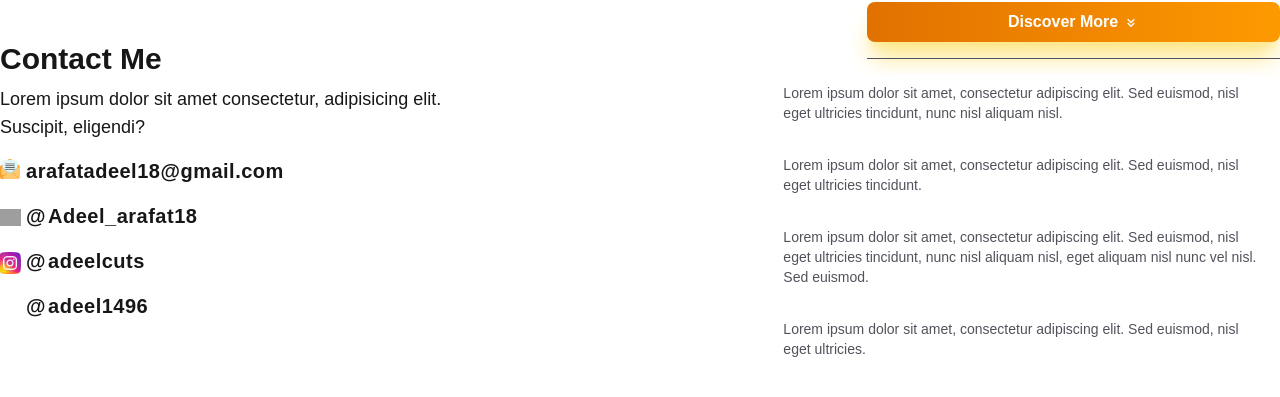
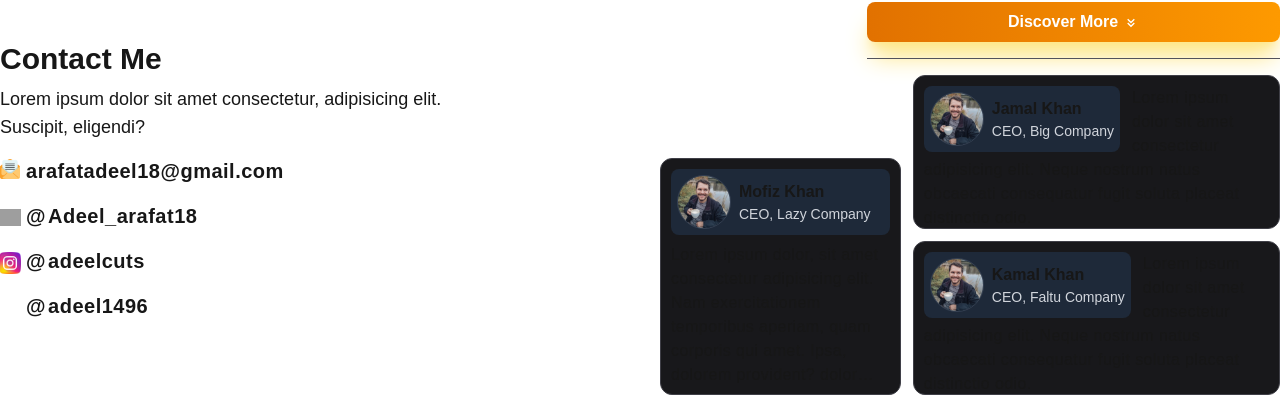
Before and after one commit to abeer-ahaad/adeel-portfolio, a Next.js app: page / in a window 1280 px wide. Shown: the part 455-852 px from the top of the page. Built offline with nearby package versions, Linux system fonts and the light colour scheme; grey boxes are pictures that could not be loaded.

Commit message:
testimonials

```diff
--- a/components/Testimonials.tsx
+++ b/components/Testimonials.tsx
@@ -1,3 +1,5 @@
+import Image from "next/image"
+
 export default function Testimonials() {
   const tmls = [
     {
@@ -21,17 +23,102 @@ export default function Testimonials() {
       text: "Lorem ipsum dolor sit amet, consectetur adipiscing elit. Sed euismod, nisl eget ultricies.",
     },
   ]
+
   return (
-    <div className="w-5/6 flex flex-col gap-4 items-end">
-      {tmls.map((tml, i) => (
-        <div key={i}>
-          <div className="bg-white text-sm text-zinc-600 px-5 py-2 rounded-3xl">
-            <p>{tml.text}</p>
+    <div className="w-full h-80 grid grid-cols-5 grid-rows-4 gap-3">
+      <div className="col-span-2 border border-transparent" />
+      <div className="col-span-3 row-span-2 rounded-xl border border-zinc-700 p-2.5 bg-zinc-900">
+        <div className="w-fit float-left mr-3 flex gap-2 items-center p-1.5 rounded-lg bg-gray-800">
+          <div className="border border-gray-700 rounded-full overflow-hidden">
+            <Image
+              src="/man-with-coffee.jpg"
+              alt="avatar"
+              width={500}
+              height={500}
+              className="object-cover w-13 h-13 scale-110 object-[top_50%]"
+            />
+          </div>
+          <div>
+            <h1 className="text-md font-semibold">Jamal Khan</h1>
+            <p className="text-gray-300 text-sm ">CEO, Big Company</p>
           </div>
         </div>
-      ))}
+        <p className="tracking-wide">
+          Lorem ipsum dolor sit amet consectetur adipisicing elit. Neque nostrum
+          natus obcaecati consequatur fugit soluta placeat distinctio odio.
+        </p>
+      </div>
+
+      <div className="col-span-2 row-span-3 rounded-xl border border-zinc-700 p-2.5 bg-zinc-900">
+        <div className="flex gap-2 items-center p-1.5 mb-2 rounded-lg bg-gray-800">
+          <div className="border border-gray-700 rounded-full overflow-hidden">
+            <Image
+              src="/man-with-coffee.jpg"
+              alt="avatar"
+              width={500}
+              height={500}
+              className="object-cover w-13 h-13 scale-110 object-[top_50%]"
+            />
+          </div>
+          <div>
+            <h1 className="text-md font-semibold">Mofiz Khan</h1>
+            <p className="text-gray-300 text-sm ">CEO, Lazy Company</p>
+          </div>
+        </div>
+        <p className="tracking-wide line-clamp-6">
+          Lorem ipsum dolor, sit amet consectetur adipisicing elit. Nam
+          exercitationem temporibus aperiam, quam corporis qui amet. Ipsa,
+          dolorem provident? dolor temporibus quam.
+        </p>
+      </div>
+
+      <div className="col-span-3 row-span-2 rounded-xl border border-zinc-700 p-2.5 bg-zinc-900">
+        <div className="w-fit float-left mr-3 flex gap-2 items-center p-1.5 rounded-lg bg-gray-800 overflow-hidden">
+          <div className="border border-gray-700 rounded-full overflow-hidden">
+            <Image
+              src="/man-with-coffee.jpg"
+              alt="avatar"
+              width={500}
+              height={500}
+              className="object-cover w-13 h-13 scale-110 object-[top_50%]"
+            />
+          </div>
+          <div>
+            <h1 className="text-md font-semibold">Kamal Khan</h1>
+            <p className="text-gray-300 text-sm ">CEO, Faltu Company</p>
+          </div>
+        </div>
+        <p className="tracking-wide">
+          Lorem ipsum dolor sit amet consectetur adipisicing elit. Neque nostrum
+          natus obcaecati consequatur fugit soluta placeat distinctio odio.
+        </p>
+      </div>
     </div>
   )
+  // return (
+  //   <div className="w-5/6 flex flex-col gap-4 items-end">
+  //     {tmls.map((tml, i) => (
+  //       <div
+  //         key={i}
+  //         className="w-full grid grid-cols-[auto_1fr] gap-2 items-start"
+  //       >
+  //         <div className="rounded-full overflow-hidden border-2">
+  //           <Image
+  //             src="/man-with-coffee.jpg"
+  //             alt="avatar"
+  //             width={500}
+  //             height={500}
+  //             className="object-cover w-14 h-14 scale-110 object-[top_50%]"
+  //           />
+  //         </div>
+  //         <div className="relative bg-white text-sm text-zinc-600 px-5 py-2 rounded-tr-3xl rounded-br-3xl rounded-bl-3xl rounded-tl-xl rounded- ml-6.5">
+  //           <p>{tml.text}</p>
+  //           <div className="absolute left-0 top-0 -translate-x-1/2 w-0 h-0 border-t-13 border-t-transparent border-b-13 border-b-transparent border-r-26 border-r-white" />
+  //         </div>
+  //       </div>
+  //     ))}
+  //   </div>
+  // )
 }
 
 // <div key={i} className="mb-4">
```
